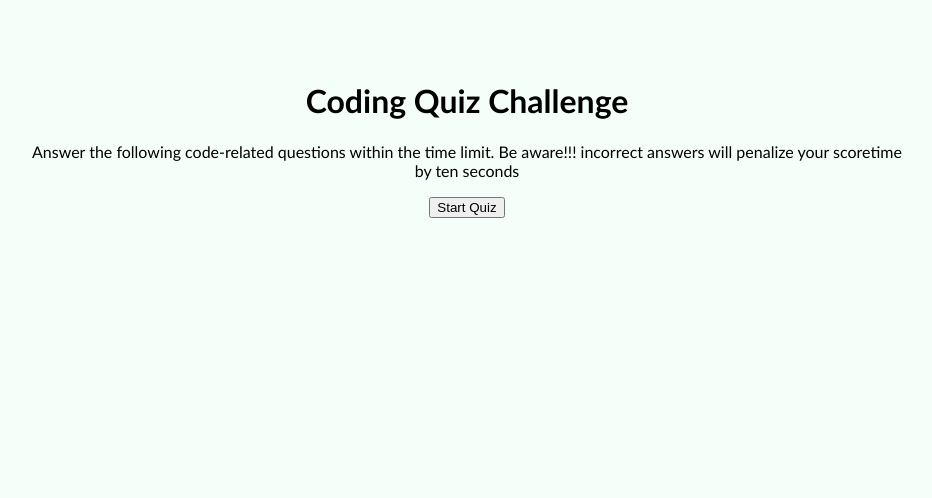
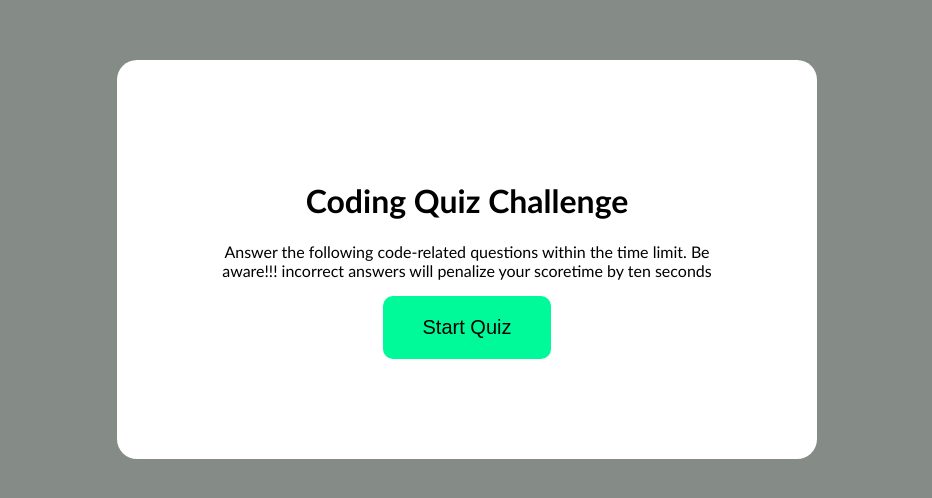
Before and after one commit to neilsenzulueta/module4challenge, a plain HTML site: page index.html in a window 1280 px wide. Shown: the part 140-638 px from the top of the page, without its empty margins (173-1105 px from the left). Drawn offline with Linux system fonts and the light colour scheme.

Commit message:
updated css

```diff
--- a/assets/script.js
+++ b/assets/script.js
@@ -1,5 +1,10 @@
+var startBtn = document.querySelector("start")
 
+startBtn.addEventListener("Click", startQuiz)
 
+function startQuiz() {
+
+}
 
 
 
--- a/assets/style.css
+++ b/assets/style.css
@@ -1,14 +1,29 @@
-html,
-body,
-.header {
-    height: 100px;
-    margin: 0;
-    padding: 100px;
-    display: block;
+body {
+    font-family: 'Trebuchet MS', 'Lucida Sans Unicode', 'Lucida Grande', 'Lucida Sans', Arial, sans-serif;
     text-align: center;
+    margin-top: 200px;
+    background-color: rgb(133, 140, 136);
 }
 
-body {
-    font-family: 'Trebuchet MS', 'Lucida Sans Unicode', 'Lucida Grande', 'Lucida Sans', Arial, sans-serif;
-    background-color: mintcream;
+header {
+    max-width: 500px;
+    margin: 0 auto;
+    padding: 100px;
+    background-color: white;
+    border-radius: 20px;
+    box-shadow: 0 0 20px black(0, 0,0, 0.2);
 }
+
+button {
+    padding: 20px 40px;
+    font-size: 20px;
+    background-color: mediumspringgreen;
+    color: black;
+    border: none;
+    cursor: pointer;
+    border-radius: 10px;
+}
+
+button:hover {
+    background-color: darkcyan ;
+}
```
